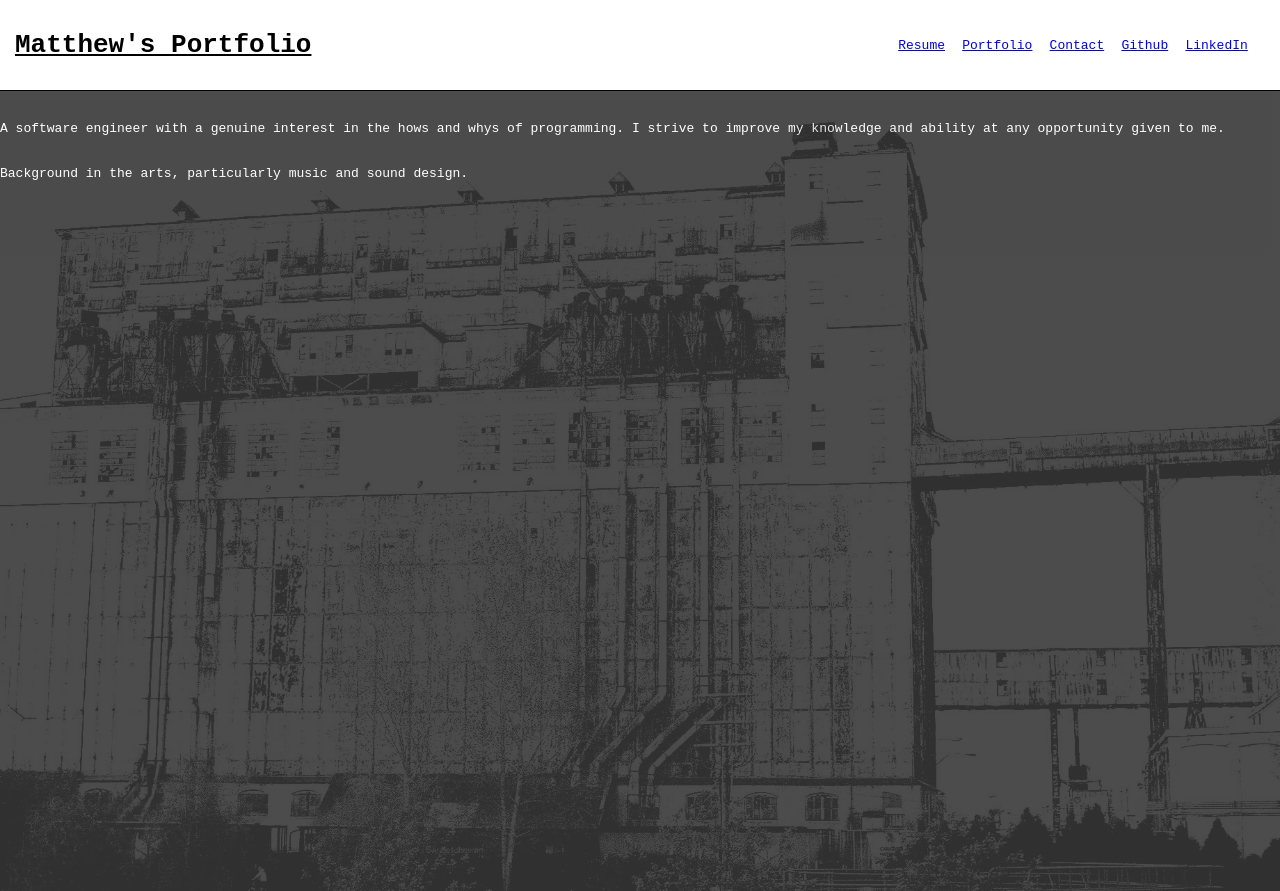
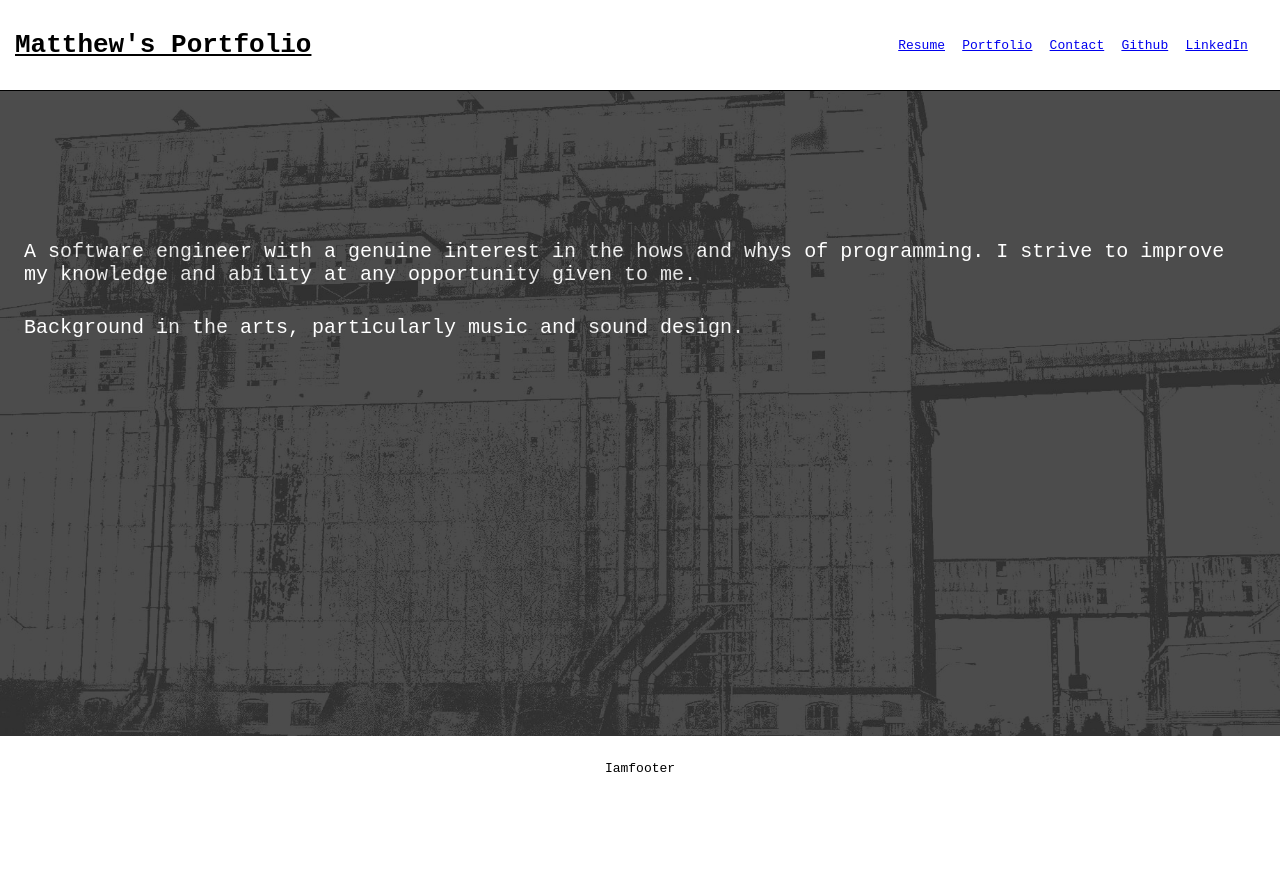
Before and after one commit to naemtl/react-portfolio, a React (Create React App) app: page / in a window 1280 px wide. After the commit the page ends 800 px from the top, so only its background shows below. Built offline with nearby package versions, Linux system fonts and the light colour scheme.

Commit message:
more progress on homepage, added styling for nav and footer draft

```diff
--- a/src/components/App.jsx
+++ b/src/components/App.jsx
@@ -1,6 +1,7 @@
 import React from 'react'
 import Homepage from './Homepage'
 import Navbar from './Navbar'
+import Footer from './Footer'
 import { BrowserRouter, Route } from "react-router-dom";
 
 import '../styles/global.css';
@@ -10,6 +11,7 @@ const App = () => {
     <BrowserRouter>
       <Navbar />
       <Route path='/' exact component={Homepage} />
+      <Footer />
     </BrowserRouter>
   )
 }
--- /dev/null
+++ b/src/components/Footer.jsx
@@ -0,0 +1,13 @@
+import React from 'react'
+
+import '../styles/footer.css'
+
+const Footer = () => {
+    return (
+        <div className="footer-container">
+            Iamfooter
+        </div>
+    )
+}
+
+export default Footer;
--- /dev/null
+++ b/src/styles/footer.css
@@ -0,0 +1,10 @@
+.footer-container {
+    position: fixed;
+    bottom: 0;
+    background: white;
+    width: 100%;
+    height: 8vh;
+    display: flex;
+    justify-content: center;
+    align-items: center;
+}
--- a/src/styles/global.css
+++ b/src/styles/global.css
@@ -1,5 +1,11 @@
 * {
     box-sizing: border-box;
+}
+
+html, body {
+    height: 100%;
+    width: 100%;
     margin: 0;
     font-family: monospace;
+
 }
--- a/src/styles/homepage.css
+++ b/src/styles/homepage.css
@@ -9,7 +9,8 @@
 }
 
 .homepage-content {
-
+    margin: 30vh 3vh;
+    font-size: 20px;
 }
 
 .homepage-overlay {
--- a/src/styles/navbar.css
+++ b/src/styles/navbar.css
@@ -4,6 +4,10 @@
     justify-content: space-between;
     padding: 30px 15px;
     border-bottom: 1px solid black;
+    position: fixed;
+    top: 0;
+    z-index: 999;
+    background: #fff;
 }
 
 .navbar-logo {
```
